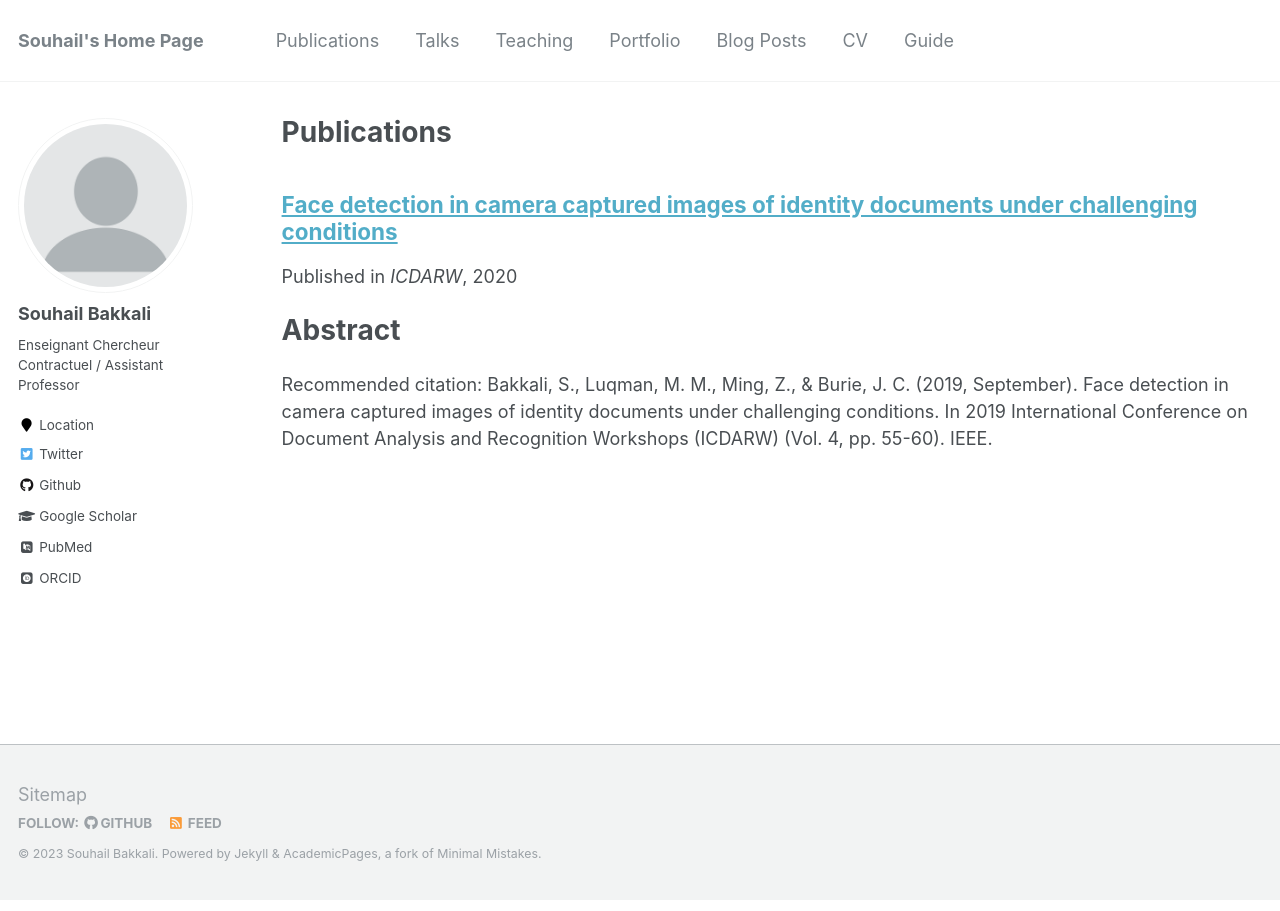
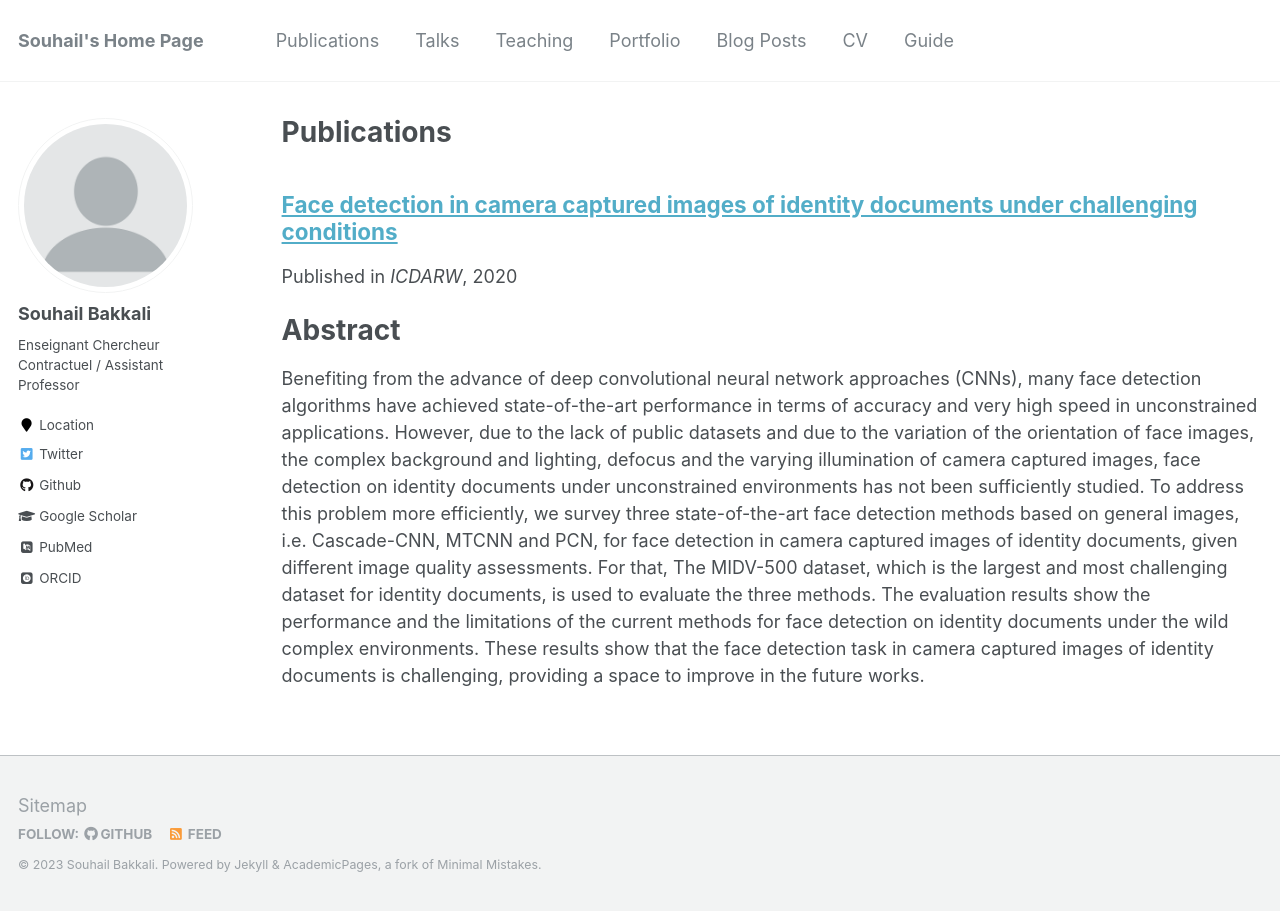
Before and after one commit to Sbakkalii/Sbakkalii.github.io, a Jekyll site: the page built from _pages/publications.md, in a window 1280 px wide. Built offline with Jekyll 4.4.1, drawn with Linux system fonts in a browser that asks for light colours; some web fonts are replaced.

Commit message:
Update icdarw.md

```diff
--- a/_publications/icdarw.md
+++ b/_publications/icdarw.md
@@ -6,12 +6,13 @@ permalink: /publication/icdarw
 date: 2020-10-1
 venue: 'ICDARW'
 #paperurl: 'https://www.researchgate.net/profile/Zuheng-Ming/publication/345998752_Cross-Modal_Deep_Networks_For_Document_Image_Classification/links/62c6f92b00d0b451103de6c1/Cross-Modal-Deep-Networks-For-Document-Image-Classification.pdf'
-citation: 'Bakkali, S., Luqman, M. M., Ming, Z., & Burie, J. C. (2019, September). Face detection in camera captured images of identity documents under challenging conditions. In 2019 International Conference on Document Analysis and Recognition Workshops (ICDARW) (Vol. 4, pp. 55-60). IEEE.'
+#citation: 'Bakkali, S., Luqman, M. M., Ming, Z., & Burie, J. C. (2019, September). Face detection in camera captured images of identity documents under challenging conditions. In 2019 International Conference on Document Analysis and Recognition Workshops (ICDARW) (Vol. 4, pp. 55-60). IEEE.'
 ---
 
 Abstract
 ======
-
 Benefiting from the advance of deep convolutional neural network approaches (CNNs), many face detection algorithms have achieved state-of-the-art performance in terms of accuracy and very high speed in unconstrained applications. However, due to the lack of public datasets and due to the variation of the orientation of face images, the complex background and lighting, defocus and the varying illumination of camera captured images, face detection on identity documents under unconstrained environments has not been sufficiently studied. To address this problem more efficiently, we survey three state-of-the-art face detection methods based on general images, i.e. Cascade-CNN, MTCNN and PCN, for face detection in camera captured images of identity documents, given different image quality assessments. For that, The MIDV-500 dataset, which is the largest and most challenging dataset for identity documents, is used to evaluate the three methods. The evaluation results show the performance and the limitations of the current methods for face detection on identity documents under the wild complex environments. These results show that the face detection task in camera captured images of identity documents is challenging, providing a space to improve in the future works.
 
+** Citation **: 'Bakkali, S., Luqman, M. M., Ming, Z., & Burie, J. C. (2019, September). Face detection in camera captured images of identity documents under challenging conditions. In 2019 International Conference on Document Analysis and Recognition Workshops (ICDARW) (Vol. 4, pp. 55-60). IEEE.'
+
 [Download Full paper](https://www.researchgate.net/profile/Zuheng-Ming/publication/345998752_Cross-Modal_Deep_Networks_For_Document_Image_Classification/links/62c6f92b00d0b451103de6c1/Cross-Modal-Deep-Networks-For-Document-Image-Classification.pdf)
```
